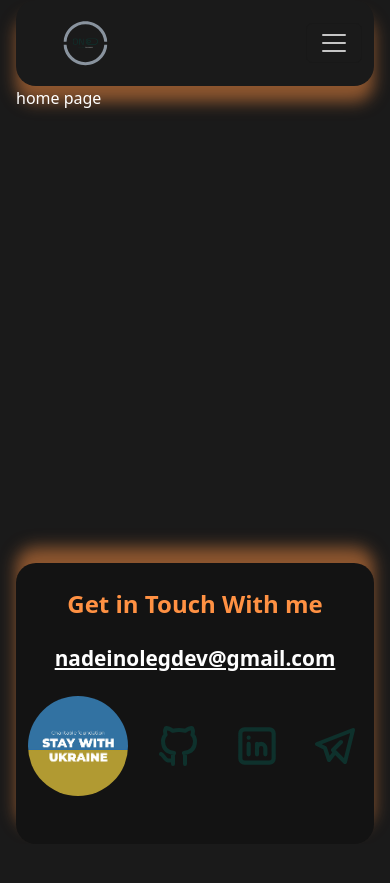
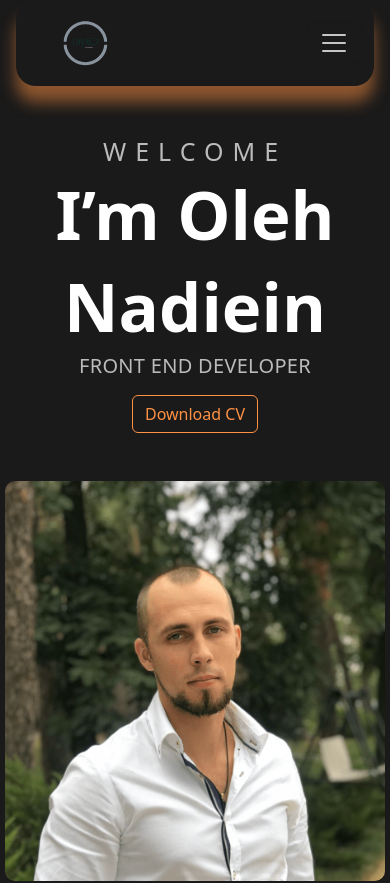
Before and after one commit to NadieinOleh/Portfolio, a Vue app: page / in a window 390 px wide. Shown: the top 883 px of the page. Before the commit the page ends 844 px from the top, so only its background shows below. Built offline with nearby package versions, Linux system fonts and the light colour scheme.

Commit message:
implemented HomePage

```diff
--- a/src/assets/base.css
+++ b/src/assets/base.css
@@ -17,6 +17,13 @@ body {
   -webkit-font-smoothing: antialiased;
   -moz-osx-font-smoothing: grayscale;
   font-family: 'roboto';
+  margin: 0;
+  padding: 0;
+}
+
+h1, h2, p {
+  margin: 0;
+  padding: 0;
 }
 
 main {
--- a/src/components/TheFooter.vue
+++ b/src/components/TheFooter.vue
@@ -1,6 +1,6 @@
 <template>
   <footer class="footer bg-black">
-    <div class="container text-center pb-5">
+    <div class="container text-center pb-1">
       <div class="row flex">
         <div class="col-12 pt-4">
           <h3 class="text-center text-success mb-4 title">Get in Touch With me</h3>
@@ -13,18 +13,18 @@
         <div class="col"><img class="image" src="@/assets/ukraine.png" alt="Stand With Ukraine" /></div>
 
         <div class="col">
-          <a href="https://github.com/NadieinOleh" target="blank"><img src="@/assets/github.svg" alt="gitHub" /></a>
+          <a href="https://github.com/NadieinOleh" target="blank"><img class="icon" src="@/assets/github.svg" alt="gitHub" /></a>
         </div>
 
         <div class="col">
           <a href="https://www.linkedin.com/in/oleh-nadiein-764a96175/" target="blank"
-            ><img class="" src="@/assets/linkendin.svg" alt="linkendin"
+            ><img class="icon" src="@/assets/linkendin.svg" alt="linkendin"
           /></a>
         </div>
 
         <div class="col">
           <a href="https://t.me/Nadiein_Oleh/" target="blank"
-            ><img class="" src="@/assets/telegram.svg" alt="telegram"
+            ><img class="icon" src="@/assets/telegram.svg" alt="telegram"
           /></a>
         </div>
       </div>
@@ -59,6 +59,18 @@ const email = 'nadeinolegdev@gmail.com';
 .image {
   width: 100px;
   border-radius: 50%;
+
+
+}
+
+@media (max-width: 768px) {
+  .image {
+    width: 70%;
+  }
+
+  .icon {
+    width: 30px;
+  }
 }
 .email {
   font-size: 1.3rem;
--- a/src/components/TheHeader.vue
+++ b/src/components/TheHeader.vue
@@ -11,7 +11,7 @@ const links = [
 </script>
 
 <template>
-  <header class="header">
+  <header class="header mb-5">
     <nav class="navbar navbar-expand-lg m-0">
       <div class="container-fluid">
         <div class="d-flex align-items-center">
--- a/src/views/AboutView.vue
+++ b/src/views/AboutView.vue
@@ -1,51 +1,9 @@
 <template>
-  <div class="about">
-    <nav class="nav">
-      <a href="#" class="nav_link"><i class="bx-home-alt-2"></i></a>
-      <a href="#" class="nav_link text-black">About</a>
-      <a href="#" class="nav_link">Contact</a>
-    </nav>
-    <div >oleg</div>
-  </div>
+  <main>
+
+  </main>
 </template>
 
 <style scoped>
-.about {
-  width: 100%;
-}
-.nav {
-  background-color: var(--tab-color);
-  width: 400px;
-  height: 150px;
-  border-radius: 2em;
-  padding: 0 2em;
-  box-shadow: 0 1em 1em rgba(255, 0, 0, 0.2);
-  display: flex;
-  align-items: center;
-  position: relative;
-  overflow: hidden;
-}
 
-.nav_links {
-  width: 100%;
-  display: flex;
-  justify-content: space-between;
-}
-
-.nav_link {
-  color: white;
-  text-decoration: none;
-  padding: 0.5em 1em;
-}
-
-.nav_link:hover {
-  background-color: orangered;
-}
-/* @media (min-width: 1024px) {
-  .about {
-    min-height: 100vh;
-    display: flex;
-    align-items: center;
-  }
-} */
 </style>
--- a/src/views/HomeView.vue
+++ b/src/views/HomeView.vue
@@ -1,8 +1,52 @@
-<script setup>
-</script>
+<script setup></script>
 
 <template>
   <main>
-    home page
+    <div class="container text-center">
+      <div class="row">
+        <div class="col-xl-6 col-md-12 mb-5 flex flex-column">
+          <p class="m-0 text-uppercase topTitle">Welcome</p>
+          <h1 class="m-0 title">I’m Oleh Nadiein</h1>
+          <h5 class="mb-3 text-uppercase bottomTitle">Front End Developer</h5>
+          <button type="button" class="btn btn-outline-success">Download CV</button>
+        </div>
+        <div class="col-xl-6 col-md-12 flex mb-5 mb-sm-5">
+          <img class="img flex" src="@/assets/myFoto.png" alt="MyFoto" />
+        </div>
+      </div>
+    </div>
   </main>
 </template>
+
+<style scoped>
+.topTitle {
+  font-size: 25px;
+  font-style: normal;
+  font-weight: 300;
+  line-height: normal;
+  letter-spacing: 9px;
+  opacity: 0.7;
+}
+
+.title {
+  font-size: 67px;
+  font-style: normal;
+  font-weight: 600;
+  line-height: normal;
+}
+
+.bottomTitle {
+  font-size: 20px;
+  font-style: normal;
+  font-weight: 300;
+  line-height: normal;
+  letter-spacing: 0.3px;
+  opacity: 0.7;
+}
+
+.img {
+  max-width: 400px;
+  max-height: 400px;
+  border-radius: 10px;
+}
+</style>
```
Also changed, not shown: src/assets/myFoto.png (added).
